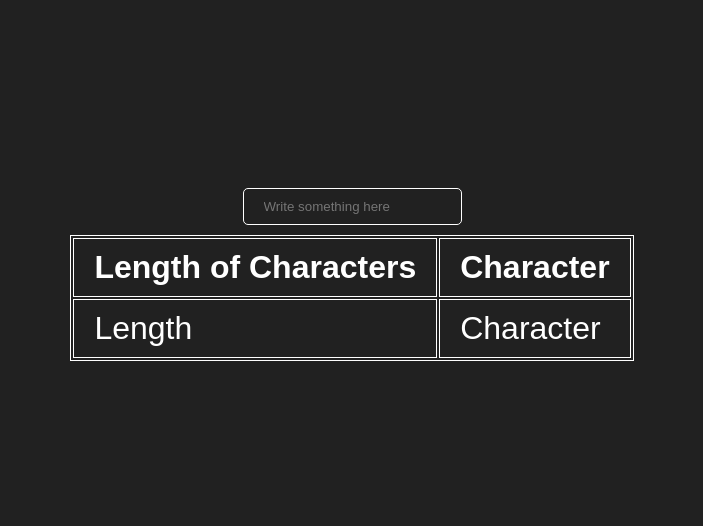
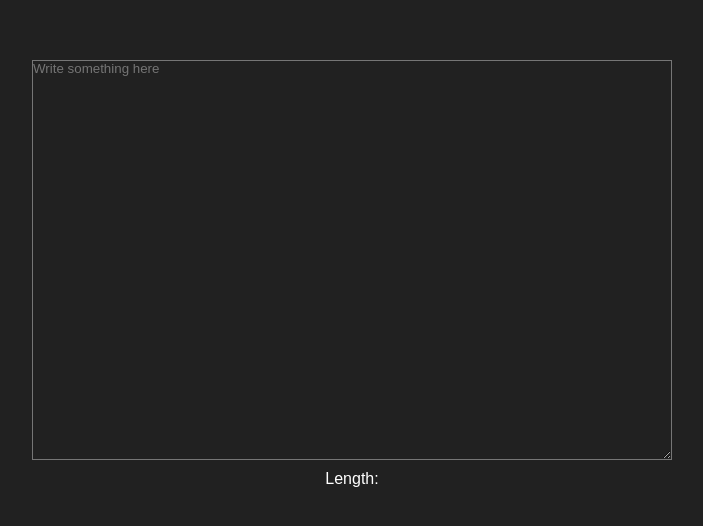
Before and after one commit to hashimmalik59/Length-counter, a plain HTML site: page index.html in a window 1280 px wide. Shown: the part 126-652 px from the top of the page, without its empty margins (288-991 px from the left). Drawn offline with Linux system fonts and the light colour scheme.

Commit message:
Letter counter

```diff
--- a/index.html
+++ b/index.html
@@ -7,15 +7,8 @@
     <link rel="stylesheet" href="style.css" />
   </head>
   <body>
-    <input type="text" placeholder="Write something here" />
-    <table>
-      <th>Length of Characters</th>
-      <th>Character</th>
-      <tr>
-        <td class="length">Length</td>
-        <td class="character">Character</td>
-      </tr>
-    </table>
+    <textarea type="text" placeholder="Write something here"></textarea>
+    <p>Length:</p>
   </body>
   <script src="script.js"></script>
 </html>
--- a/script.js
+++ b/script.js
@@ -1,14 +1,14 @@
 // Character counter app
 
 // Accessing Element
-const input = document.querySelector("input");
-const size = document.querySelector(".length");
-const character = document.querySelector(".character");
+const input = document.querySelector("textarea");
+const showLenght = document.querySelector("p");
+console.log(input, showLenght);
+
 
 input.addEventListener("input", function (e) {
     // Logic of Character counter
-    const len = e.target.value.length; // Length of Character
-    const char = e.target.value; // Character
-    size.textContent = len;
-    character.textContent = char;
+    const size = e.target.value.length; // Length of Character
+    console.log(size);
+    showLenght.textContent = `Length: ${size}`;
 });
--- a/style.css
+++ b/style.css
@@ -19,22 +19,9 @@ body {
     font-size: 16px;
 }
 
-table {
-    border: 1px solid #fff;
-}
-
-th,
-td {
-    font-size: 2em;
-    padding: 10px 20px;
-    text-align: start;
-    border: 1px solid #fff;
-}
-
-input {
+textarea {
     background-color: transparent;
     color: #fff;
-    padding: 10px 20px;
-    border: 1px solid #fff;
-    border-radius: 5px;
+    height: 50%;
+    width: 50%;
 }
```
